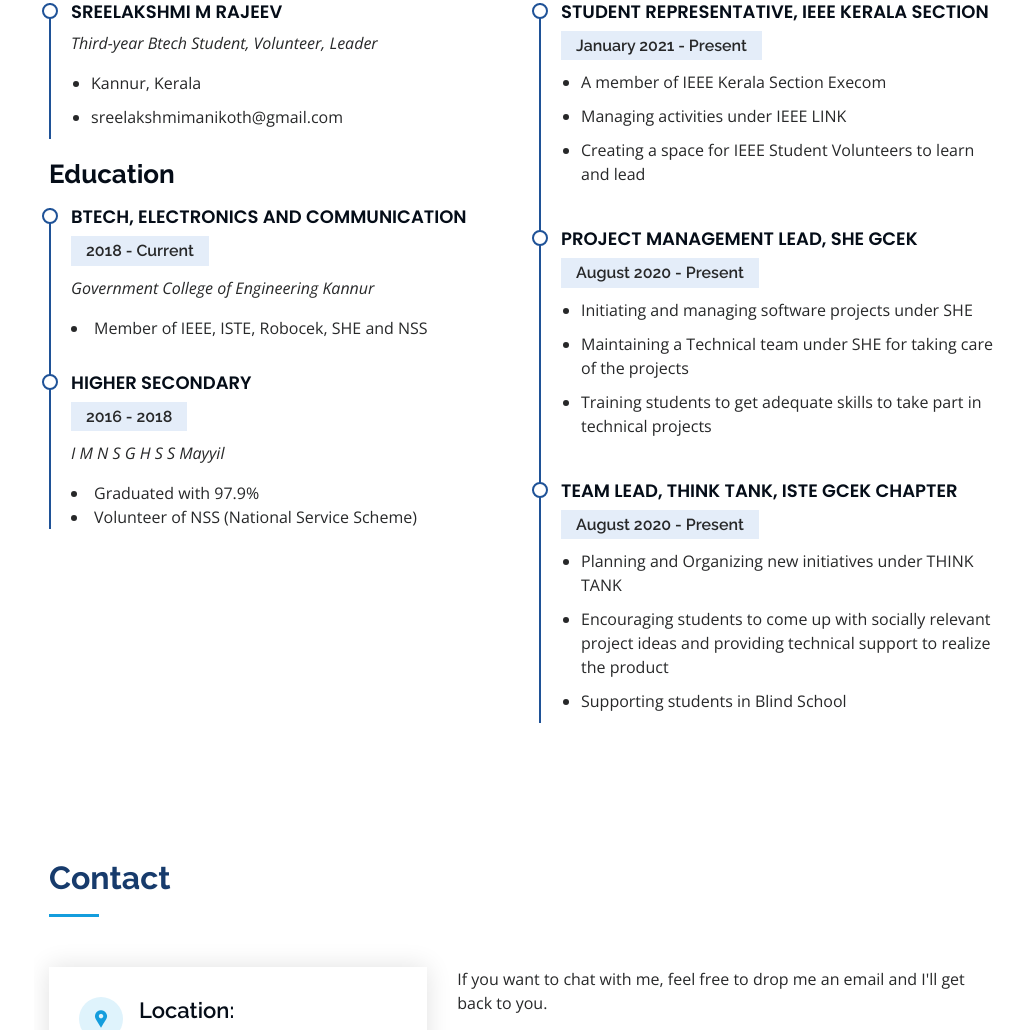
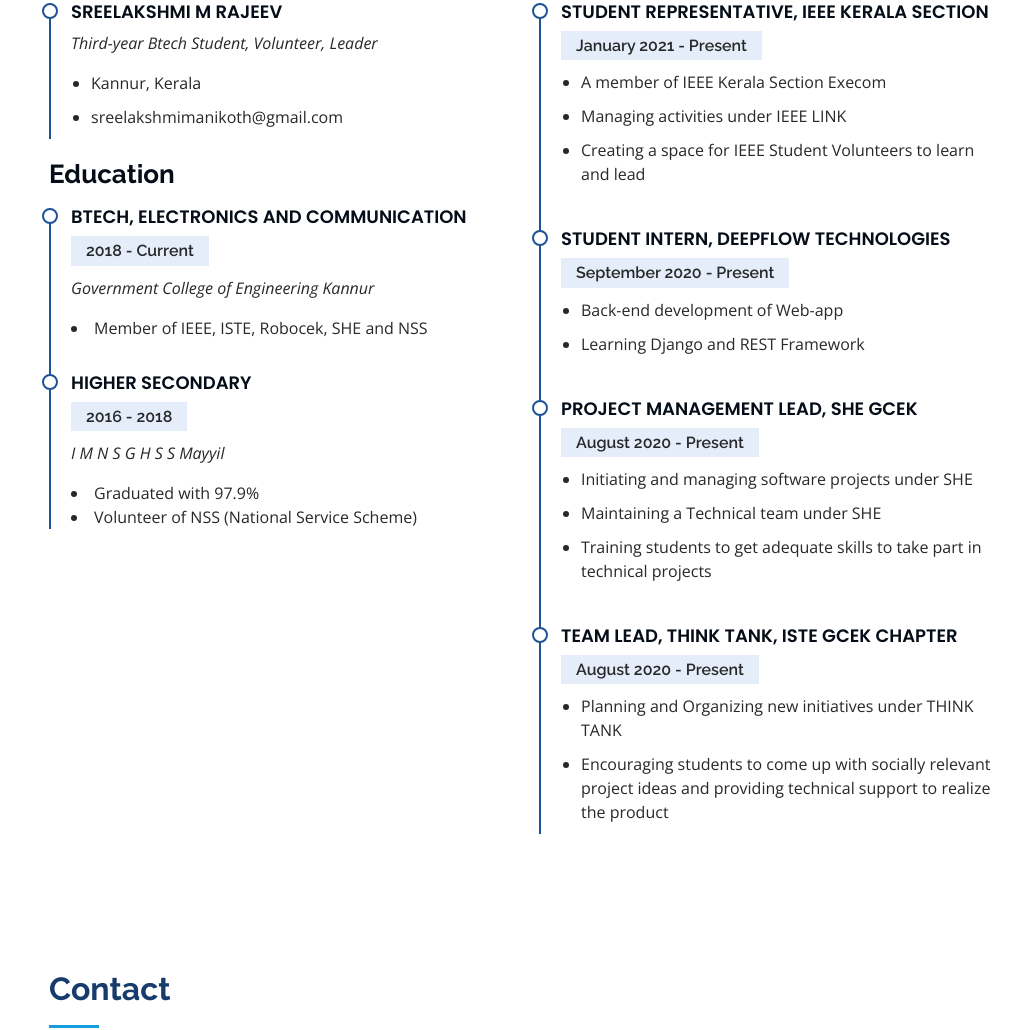
Before and after one commit to Slakshmi-m/Slakshmi-m.github.io, a plain HTML site: page index.html in a window 1280 px wide. Shown: the part 1599-2629 px from the top of the page, without its empty margins (266-1280 px from the left). Drawn offline with nearby package versions, Linux system fonts and the light colour scheme.

Commit message:
Update index.html

```diff
--- a/index.html
+++ b/index.html
@@ -160,12 +160,22 @@
               </ul>
             </div>
             <div class="resume-item">
+              <h4>Student Intern, Deepflow Technologies</h4>
+              <h5>September 2020 - Present</h5>
+             <!-- <p><em>Cerner, Bangalore, India</em></p> -->
+              <ul>
+                <li>Back-end development of Web-app</li>
+                <li>Learning Django and REST Framework</li>
+
+              </ul>
+            </div>
+            <div class="resume-item">
               <h4>Project Management Lead, SHE GCEK</h4>
               <h5>August 2020 - Present</h5>
              <!-- <p><em>Cerner, Bangalore, India</em></p> -->
               <ul>
                 <li>Initiating and managing software projects under SHE</li>
-                <li>Maintaining a Technical team under SHE for taking care of the projects</li>
+                <li>Maintaining a Technical team under SHE</li>
                 <li>Training students to get adequate skills to take part in technical projects</li>
 
               </ul>
@@ -177,7 +187,6 @@
               <ul>
                 <li>Planning and Organizing new initiatives under THINK TANK</li>
                 <li>Encouraging students to come up with socially relevant project ideas and providing technical support to realize the product</li>
-                <li>Supporting students in Blind School</li>
               </ul>
             </div>
           </div>
```
